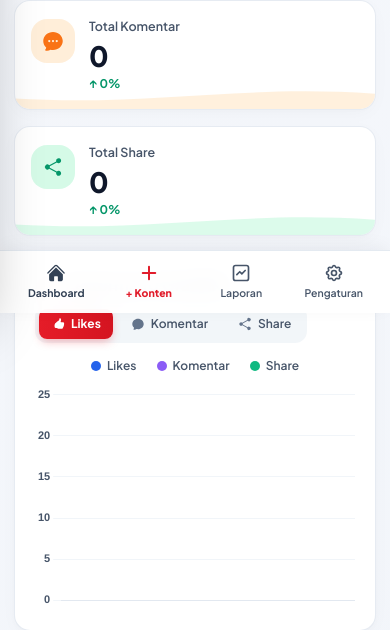
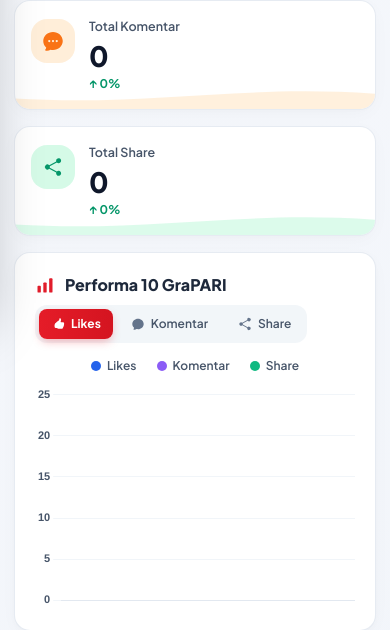
Before and after one commit to andi-fkri/grapari-sosmed, a Laravel app: page / in a window 390 px wide. Shown: the part 531-1161 px from the top of the page. Run offline with Laravel 12, Linux system fonts and the light colour scheme; the visitor is signed in with stand-in values (Sample User, id 1); data that the repository does not hold is empty; parts of the project's set-up code (start-up, migrations or seed data) failed here and were passed over; some libraries are stand-ins or nearby versions.

Commit message:
Remove bottom nav bar and make sidebar background solid white

```diff
--- a/resources/views/dashboard.blade.php
+++ b/resources/views/dashboard.blade.php
@@ -82,8 +82,8 @@
         class="no-print fixed inset-0 z-40 bg-slate-900/50 backdrop-blur-2xs hidden lg:hidden transition-opacity"></div>
 
     <!-- ==================== LEFT SIDEBAR ==================== -->
-    <aside id="appSidebar"
-        class="no-print fixed inset-y-0 left-0 z-50 w-[250px] -translate-x-full lg:translate-x-0 lg:static lg:w-[230px] shrink-0 bg-white/98 border-r border-slate-200/80 flex flex-col justify-between overflow-y-auto lg:overflow-hidden select-none transition-transform duration-300 ease-in-out shadow-2xl lg:shadow-none">
+    <aside id="appSidebar" style="background-color: #FFFFFF;"
+        class="no-print fixed inset-y-0 left-0 z-50 w-[250px] -translate-x-full lg:translate-x-0 lg:static lg:w-[230px] shrink-0 bg-white border-r border-slate-200/80 flex flex-col justify-between overflow-y-auto lg:overflow-hidden select-none transition-transform duration-300 ease-in-out shadow-2xl lg:shadow-none">
         <!-- Top Brand + Navigation -->
         <div>
             <!-- Telkomsel Logo Header -->
@@ -215,7 +215,7 @@
     </aside>
 
     <!-- ==================== MAIN CONTENT AREA ==================== -->
-    <div class="flex-1 flex flex-col min-w-0 px-3.5 sm:px-6 py-4 sm:py-5 pb-24 lg:pb-6">
+    <div class="flex-1 flex flex-col min-w-0 px-3.5 sm:px-6 py-4 sm:py-5">
 
         <!-- TOP HEADER BAR -->
         <header class="flex flex-col sm:flex-row sm:flex-wrap items-start sm:items-center justify-between gap-3.5 sm:gap-4 pb-4 sm:pb-5">
@@ -1053,72 +1053,6 @@
 
     </div>
 </div>
-
-<!-- ==================== MOBILE BOTTOM NAVIGATION BAR (ANDROID & IPHONE) ==================== -->
-<nav class="no-print lg:hidden fixed bottom-0 inset-x-0 z-40 bg-white/95 backdrop-blur-md border-t border-slate-200/90 px-3 pt-2 safe-bottom-nav shadow-[0_-4px_20px_-4px_rgba(15,23,42,0.08)]">
-    @if(!empty($isBranchUser) && !empty($branchGrapari))
-        <div class="grid grid-cols-4 gap-1 items-center max-w-md mx-auto">
-            <button type="button" onclick="openGrapariDetail({{ $branchGrapari->id }})"
-                class="flex flex-col items-center justify-center py-1 text-[#E11D2B] font-bold text-[10.5px]">
-                <svg class="w-5 h-5" viewBox="0 0 24 24" fill="currentColor">
-                    <path d="M11.47 3.841a.75.75 0 0 1 1.06 0l8.69 8.69a.75.75 0 1 0 1.06-1.061l-8.689-8.69a2.25 2.25 0 0 0-3.182 0l-8.69 8.69a.75.75 0 1 0 1.061 1.06l8.69-8.689Z" />
-                    <path d="m12 5.432 8.159 8.159c.03.03.06.058.091.086v6.198c0 1.035-.84 1.875-1.875 1.875H15a.75.75 0 0 1-.75-.75v-4.5a.75.75 0 0 0-.75-.75h-3a.75.75 0 0 0-.75.75V21a.75.75 0 0 1-.75.75H5.625a1.875 1.875 0 0 1-1.875-1.875v-6.198a2.29 2.29 0 0 0 .091-.086L12 5.432Z" />
-                </svg>
-                <span class="mt-0.5 truncate">{{ $branchGrapari->short_name }}</span>
-            </button>
-
-            <button type="button" onclick="openAddContentModal({{ $branchGrapari->id }})"
-                class="col-span-2 pill-active-red py-2 px-3 rounded-xl font-extrabold text-xs flex items-center justify-center gap-1.5 shadow-md">
-                <span>+ Tambah Konten</span>
-            </button>
-
-            <button type="button" onclick="runAutoSyncNow()"
-                class="flex flex-col items-center justify-center py-1 text-slate-600 hover:text-emerald-600 font-semibold text-[10.5px]">
-                <svg class="w-5 h-5 text-emerald-600" fill="none" viewBox="0 0 24 24" stroke="currentColor" stroke-width="2.2">
-                    <path stroke-linecap="round" stroke-linejoin="round" d="M16.023 9.348h4.992v-.001M2.985 19.644v-4.992m0 0h4.992m-4.993 0 3.181 3.183a8.25 8.25 0 0 0 13.803-3.7M4.031 9.865a8.25 8.25 0 0 1 13.803-3.7l3.181 3.182m0-4.991v4.99" />
-                </svg>
-                <span class="mt-0.5">Auto-Sync</span>
-            </button>
-        </div>
-    @else
-        <div class="grid grid-cols-4 gap-1 items-center max-w-md mx-auto">
-            <button type="button" onclick="switchTab('dashboard')"
-                class="flex flex-col items-center justify-center py-1 text-slate-700 hover:text-[#E11D2B] font-bold text-[10.5px]">
-                <svg class="w-5 h-5" viewBox="0 0 24 24" fill="currentColor">
-                    <path d="M11.47 3.841a.75.75 0 0 1 1.06 0l8.69 8.69a.75.75 0 1 0 1.06-1.061l-8.689-8.69a2.25 2.25 0 0 0-3.182 0l-8.69 8.69a.75.75 0 1 0 1.061 1.06l8.69-8.689Z" />
-                    <path d="m12 5.432 8.159 8.159c.03.03.06.058.091.086v6.198c0 1.035-.84 1.875-1.875 1.875H15a.75.75 0 0 1-.75-.75v-4.5a.75.75 0 0 0-.75-.75h-3a.75.75 0 0 0-.75.75V21a.75.75 0 0 1-.75.75H5.625a1.875 1.875 0 0 1-1.875-1.875v-6.198a2.29 2.29 0 0 0 .091-.086L12 5.432Z" />
-                </svg>
-                <span class="mt-0.5">Dashboard</span>
-            </button>
-
-            <button type="button" onclick="openAddContentModal(currentSelectedGrapariId)"
-                class="flex flex-col items-center justify-center py-1 text-[#E11D2B] font-extrabold text-[10.5px]">
-                <svg class="w-5 h-5" fill="none" viewBox="0 0 24 24" stroke="currentColor" stroke-width="2.4">
-                    <path stroke-linecap="round" stroke-linejoin="round" d="M12 4.5v15m7.5-7.5h-15" />
-                </svg>
-                <span class="mt-0.5">+ Konten</span>
-            </button>
-
-            <button type="button" onclick="switchTab('laporan')"
-                class="flex flex-col items-center justify-center py-1 text-slate-600 hover:text-[#E11D2B] font-semibold text-[10.5px]">
-                <svg class="w-5 h-5" viewBox="0 0 24 24" fill="none" stroke="currentColor" stroke-width="2">
-                    <rect x="3" y="3" width="18" height="18" rx="2.5" />
-                    <path stroke-linecap="round" stroke-linejoin="round" d="m7 14 3.5-3.5 2.5 2.5L17 9" />
-                </svg>
-                <span class="mt-0.5">Laporan</span>
-            </button>
-
-            <button type="button" onclick="switchTab('pengaturan')"
-                class="flex flex-col items-center justify-center py-1 text-slate-600 hover:text-[#E11D2B] font-semibold text-[10.5px]">
-                <svg class="w-5 h-5" viewBox="0 0 24 24" fill="none" stroke="currentColor" stroke-width="2">
-                    <circle cx="12" cy="12" r="3" />
-                    <path stroke-linecap="round" stroke-linejoin="round" d="M10.325 4.317c.426-1.756 2.924-1.756 3.35 0a1.724 1.724 0 0 0 2.573 1.066c1.543-.94 3.31.826 2.37 2.37a1.724 1.724 0 0 0 1.065 2.572c1.756.426 1.756 2.924 0 3.35a1.724 1.724 0 0 0-1.066 2.573c.94 1.543-.826 3.31-2.37 2.37a1.724 1.724 0 0 0-2.572 1.065c-.426 1.756-2.924 1.756-3.35 0a1.724 1.724 0 0 0-2.573-1.066c-1.543.94-3.31-.826-2.37-2.37a1.724 1.724 0 0 0-1.065-2.572c-1.756-.426-1.756-2.924 0-3.35a1.724 1.724 0 0 0 1.066-2.573c-.94-1.543.826-3.31 2.37-2.37.996.608 2.296.07 2.572-1.065Z" />
-                </svg>
-                <span class="mt-0.5">Pengaturan</span>
-            </button>
-        </div>
-    @endif
-</nav>
 
 <!-- ==================== MODAL TAMBAH KONTEN BARU ==================== -->
 <div id="modalAddContent" class="hidden fixed inset-0 z-50 bg-slate-900/50 backdrop-blur-xs flex items-end sm:items-center justify-center p-0 sm:p-4">
```
